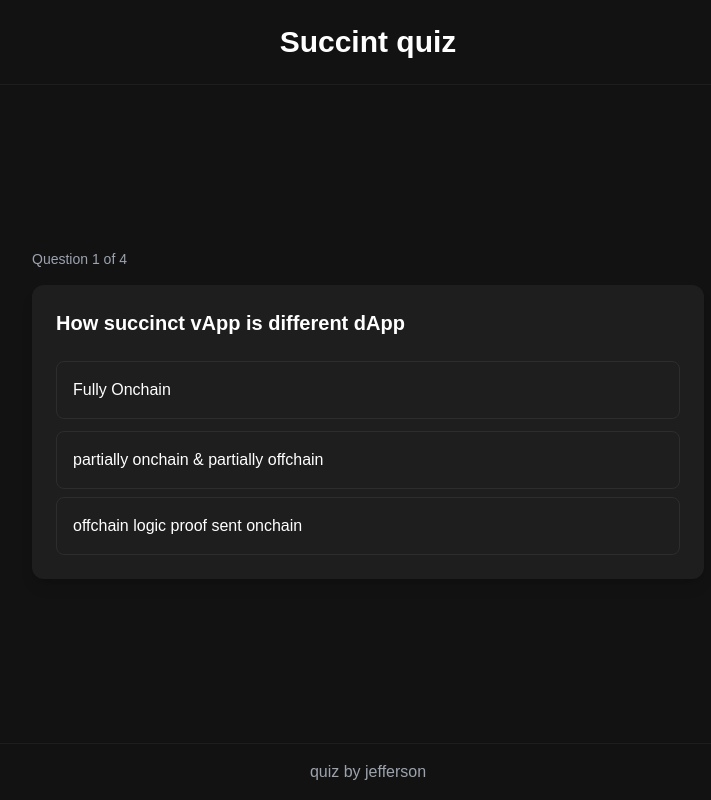
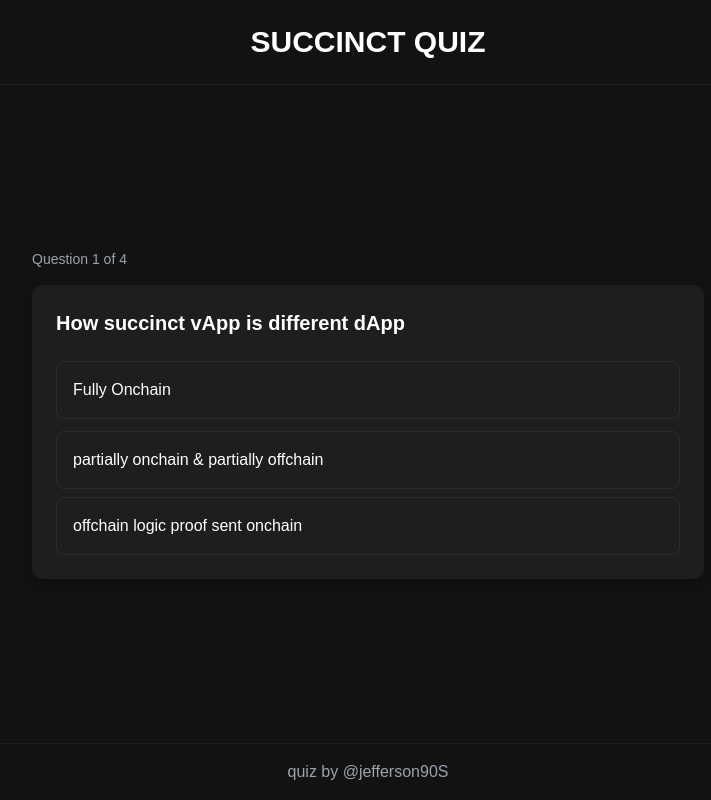
Before and after one commit to hisure2/Succinct-unofficial-Quiz-game, a Next.js app: page / in a window 1280 px wide. Shown: the whole page, without its empty margins (272-983 px from the left). Built offline with nearby package versions, Linux system fonts and the light colour scheme.

Commit message:
question changed 30042025

```diff
--- a/app/page.tsx
+++ b/app/page.tsx
@@ -5,14 +5,14 @@ export default function Home() {
   return (
     <div className="min-h-screen flex flex-col bg-gray-900 text-white">
       <header className="p-6 border-b border-gray-800">
-        <h1 className="text-3xl font-bold text-center">Succint quiz</h1>
+        <h1 className="text-3xl font-bold text-center">SUCCINCT QUIZ</h1>
       </header>
 
       <main className="flex-1 flex items-center justify-center p-4">
         <Quiz questions={questions} />
       </main>
 
-      <footer className="p-4 border-t border-gray-800 text-center text-gray-400">quiz by jefferson</footer>
+      <footer className="p-4 border-t border-gray-800 text-center text-gray-400">quiz by @jefferson90S</footer>
     </div>
   )
 }
```
